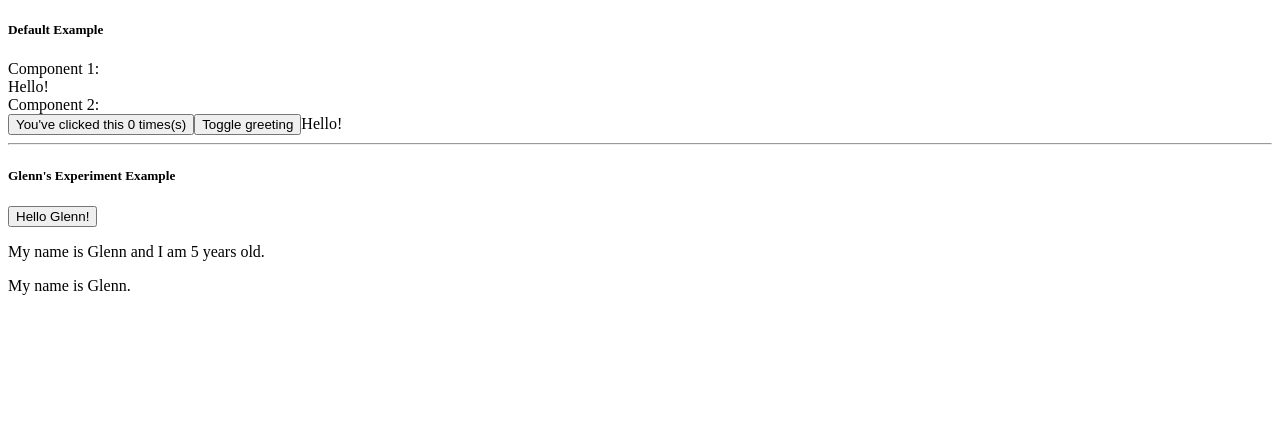
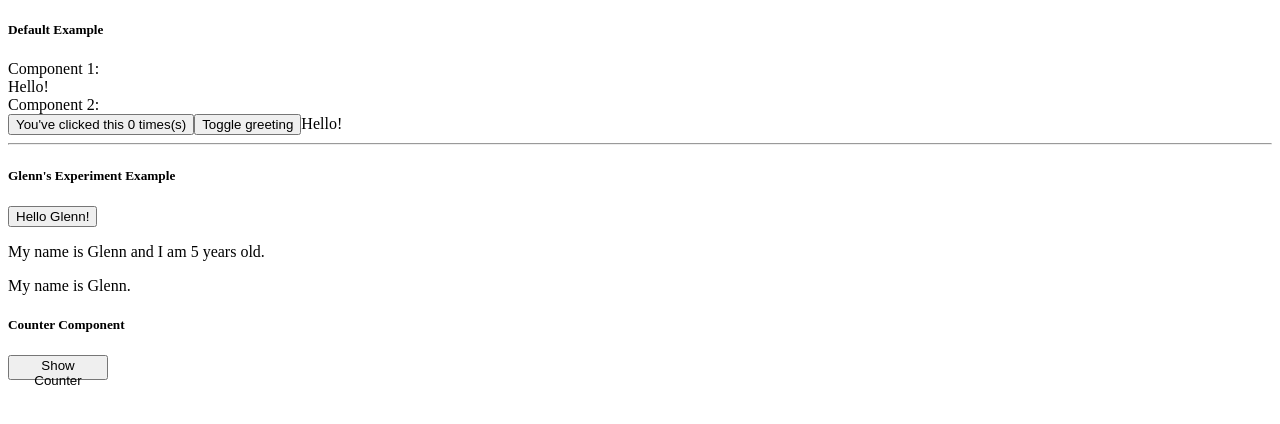
Before and after one commit to Gurenax/react-with-reason, a website: page src/index.html in a window 1280 px wide. Drawn offline with Linux system fonts and the light colour scheme.

Commit message:
Show Counter component in index

```diff
--- a/src/index.html
+++ b/src/index.html
@@ -18,7 +18,8 @@
     <div id="greeting"></div>
     <div id="foo"></div>
     <div id="fooWithoutAge"></div>
-
+    <h5>Counter Component</h5>
+    <div id="counter"></div>
   </div>
 
   <script src="../build/Index.js"></script>
```
Also changed, not shown: build/Index.js.
